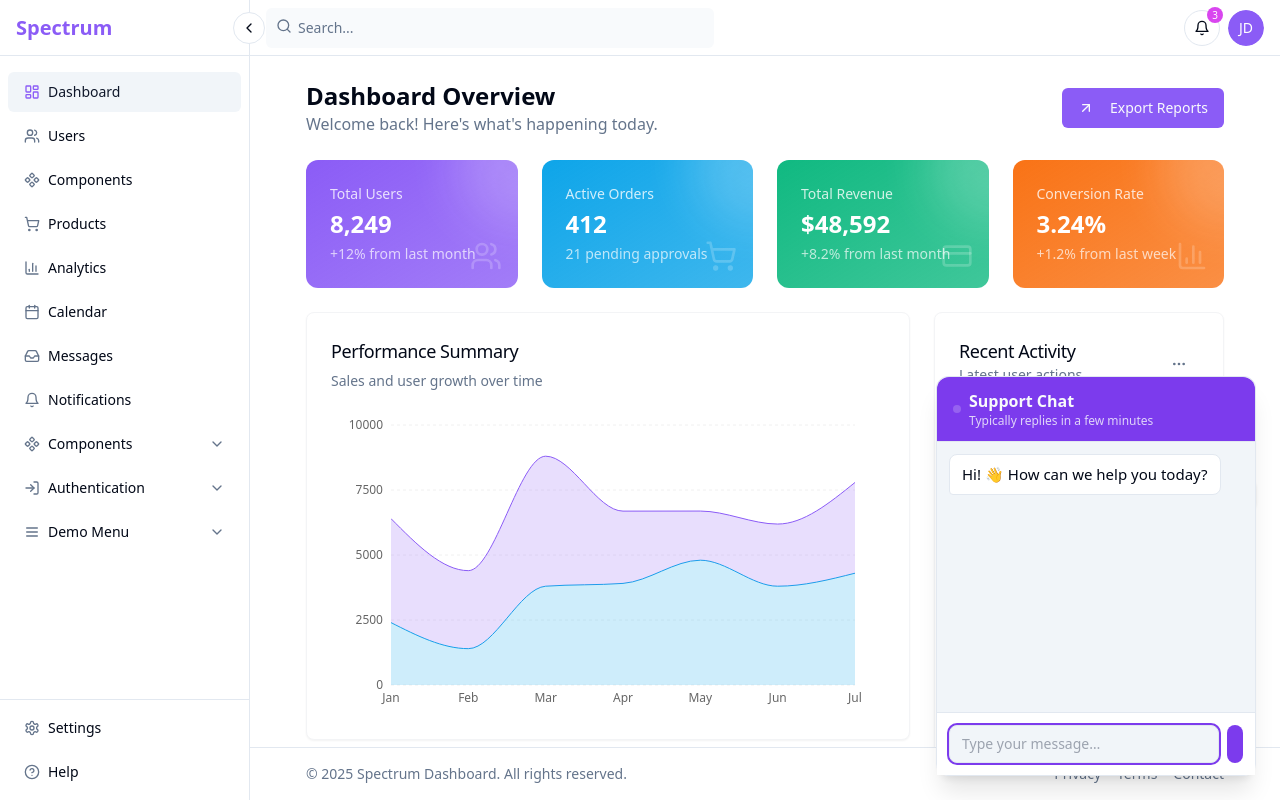
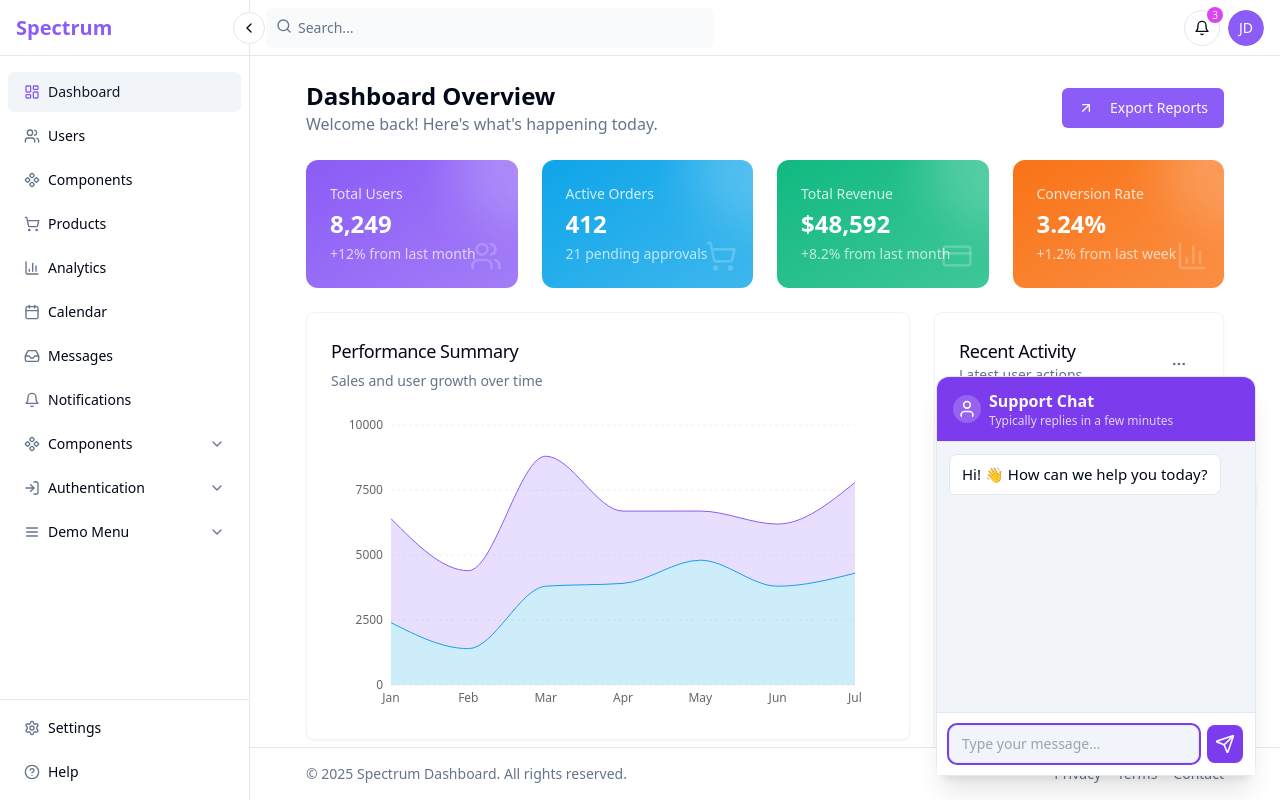
Before and after one commit to worksbucket/radiant-dash-sparkle-ui, a React (Vite) app: page / in a window 1280 px wide. Both pictures are taken after a click on the button 1244 px from the left and 764 px from the top of the page. Built offline with nearby package versions, Linux system fonts and the light colour scheme.

Commit message:
Fix: Import and use correct lucide icons
Fixes the import and usage of lucide icons in ChatWidget.tsx to resolve TypeScript errors.

```diff
--- a/src/components/ChatWidget.tsx
+++ b/src/components/ChatWidget.tsx
@@ -1,6 +1,6 @@
 
 import React, { useRef, useState, useEffect } from "react";
-import { messageCircle, send, user } from "lucide-react";
+import { MessageCircle, Send, User } from "lucide-react";
 
 const MESSAGES_SEED = [
   { id: 1, from: "agent", text: "Hi! 👋 How can we help you today?" },
@@ -41,7 +41,7 @@ function ChatWidget() {
         className="fixed bottom-6 right-6 z-50 p-3 rounded-full shadow-lg bg-primary text-primary-foreground hover:scale-105 transition-transform"
         onClick={() => setOpen(true)}
       >
-        <messageCircle size={28} />
+        <MessageCircle size={28} />
       </button>
     );
   }
@@ -60,7 +60,7 @@ function ChatWidget() {
       >
         {/* Header */}
         <div className="flex items-center gap-2 px-4 py-3 border-b bg-primary text-primary-foreground rounded-t-xl">
-          <user size={28} className="bg-white/20 rounded-full p-1" />
+          <User size={28} className="bg-white/20 rounded-full p-1" />
           <div className="flex-1">
             <div className="text-base font-semibold">Support Chat</div>
             <div className="text-xs opacity-80">Typically replies in a few minutes</div>
@@ -114,7 +114,7 @@ function ChatWidget() {
             aria-label="Send message"
             disabled={input.length === 0}
           >
-            <send size={20} />
+            <Send size={20} />
           </button>
         </form>
       </div>
```
